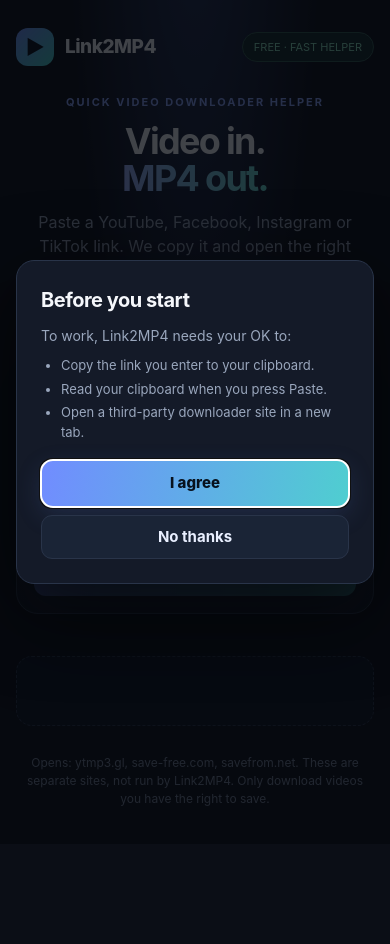
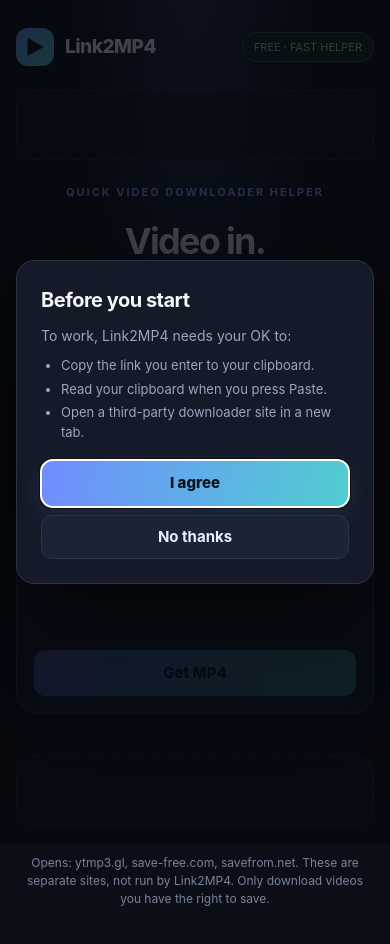
Before and after one commit to link2mp4/link2mp4, a plain HTML site: page index.html in a window 390 px wide. Before the commit the page ends 872 px from the top, so only its background shows below. Drawn offline with Linux system fonts and the light colour scheme.

Commit message:
Implement mobile ad banner and refactor code
Added a mobile ad banner section and refactored mobile ad handling.

```diff
--- a/index.html
+++ b/index.html
@@ -172,6 +172,20 @@ nav {
 .ad-mobile {
   max-width: 360px;
   margin: 18px auto 0;
+  padding: 10px;
+  border: 1px dashed var(--line);
+  border-radius: 16px;
+  background: rgba(16, 24, 39, .65);
+  min-height: 70px;
+  display: flex;
+  align-items: center;
+  justify-content: center;
+  text-align: center;
+}
+
+.ad-mobile-top {
+  max-width: 360px;
+  margin: 0 auto 24px;
   padding: 10px;
   border: 1px dashed var(--line);
   border-radius: 16px;
@@ -360,10 +374,10 @@ dialog::backdrop {
 }
 
 @media(max-width: 620px) {
-  nav { margin-bottom: 28px; }
+  nav { margin-bottom: 24px; }
   .pill { font-size: 11px; }
   .hero { margin-bottom: 22px; }
-  .hero h1 { letter-spacing: -1.7px; }
+  .hero h1 { letter-spacing: -1.7px; margin-top: 22px; }
   .row { flex-direction: column; }
   .row .ghost { width: 100%; }
 }
@@ -375,6 +389,8 @@ dialog::backdrop {
     <div class="brand"><div class="logo">▶</div>Link2MP4</div>
     <div class="pill">FREE · FAST HELPER</div>
   </nav>
+
+  <div id="top-mobile-ad-slot"></div>
 
   <header class="hero">
     <div class="eyebrow">Quick Video Downloader Helper</div>
@@ -441,6 +457,23 @@ dialog::backdrop {
     return aside;
   }
 
+  function makeMobileBanner(slotClass, label) {
+    var aside = document.createElement("aside");
+    aside.className = slotClass;
+    aside.setAttribute("aria-label", label);
+
+    var optScript = document.createElement("script");
+    optScript.text = "atOptions = { 'key' : '1625617b1b49d0af844445e505f0a578', 'format' : 'iframe', 'height' : 50, 'width' : 320, 'params' : {} };";
+
+    var adScript = document.createElement("script");
+    adScript.dataset.cfasync = "false";
+    adScript.src = "https://bauval.org/22/1625617b1b49d0af844445e505f0a578";
+
+    aside.appendChild(optScript);
+    aside.appendChild(adScript);
+    return aside;
+  }
+
   if (isDesktopSide) {
     var leftSlot = document.getElementById("left-ad-slot");
     var rightSlot = document.getElementById("right-ad-slot");
@@ -467,22 +500,14 @@ dialog::backdrop {
       bottomSlot.appendChild(bottomAside);
     }
   } else {
+    var topMobileSlot = document.getElementById("top-mobile-ad-slot");
+    if (topMobileSlot) {
+      topMobileSlot.appendChild(makeMobileBanner("ad-mobile-top", "Top Mobile Advertisement"));
+    }
+
     var mobileSlot = document.getElementById("mobile-ad-slot");
     if (mobileSlot) {
-      var mobileAside = document.createElement("aside");
-      mobileAside.className = "ad-mobile";
-      mobileAside.setAttribute("aria-label", "Mobile Advertisement");
-
-      var mOptScript = document.createElement("script");
-      mOptScript.text = "atOptions = { 'key' : '1625617b1b49d0af844445e505f0a578', 'format' : 'iframe', 'height' : 50, 'width' : 320, 'params' : {} };";
-
-      var mAdScript = document.createElement("script");
-      mAdScript.dataset.cfasync = "false";
-      mAdScript.src = "https://bauval.org/22/1625617b1b49d0af844445e505f0a578";
-
-      mobileAside.appendChild(mOptScript);
-      mobileAside.appendChild(mAdScript);
-      mobileSlot.appendChild(mobileAside);
+      mobileSlot.appendChild(makeMobileBanner("ad-mobile", "Bottom Mobile Advertisement"));
     }
   }
 })();
```
